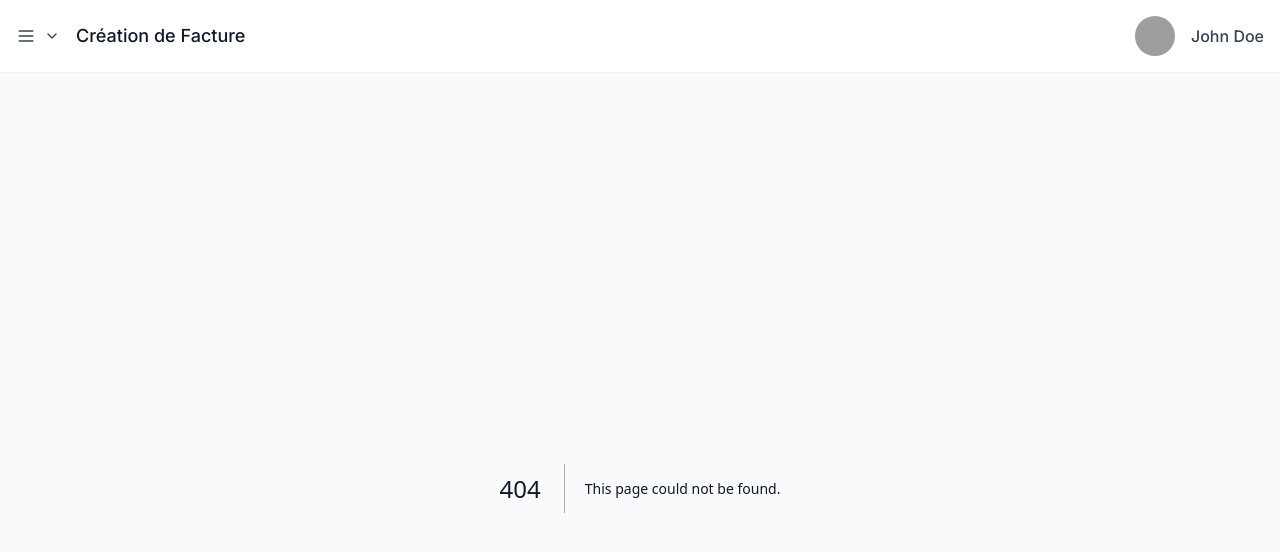
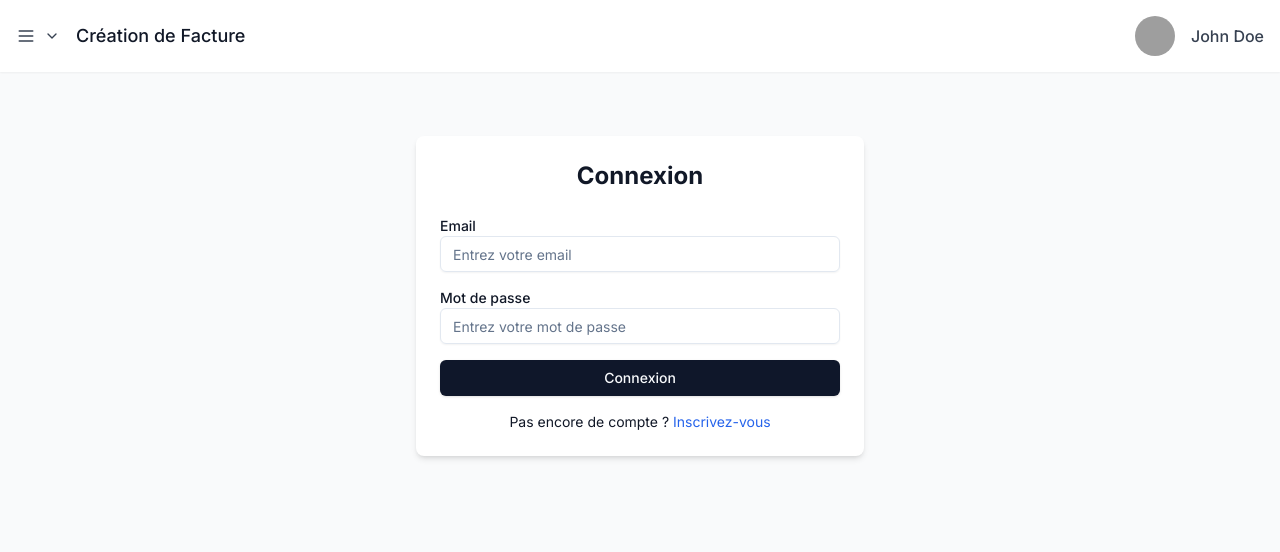
Before and after one commit to MisterAlfred/web-front, a Next.js app: page /login in a window 1280 px wide. Before the commit this address had no page. Shown: the top 552 px of the page. Built offline with nearby package versions, Linux system fonts and the light colour scheme; grey boxes are pictures that could not be loaded.

Commit message:
feat: Add login form

```diff
--- /dev/null
+++ b/app/login/page.tsx
@@ -0,0 +1,5 @@
+import AuthForm from "@/app/components/AuthForm";
+
+export default function LoginPage() {
+  return <AuthForm title="Connexion" type="login" />;
+}
```
